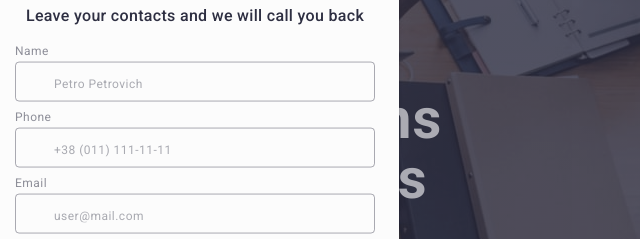
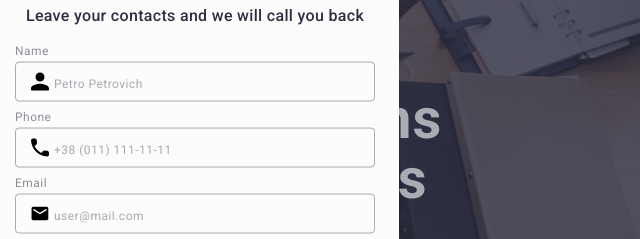
Before and after one commit to VitaliiVoloshyn/goit-markup-hw-07, a plain HTML site: page index.html in a window 1280 px wide. Both pictures are taken after a click on the button "Order Service". Shown: the part 171-410 px from the top of the page, 445-1085 px from the left. Drawn offline with nearby package versions, Linux system fonts and the light colour scheme.

Commit message:
Add files via upload
Signed-off-by: VitaliiVoloshyn <132461432+VitaliiVoloshyn@users.noreply.github.com>

```diff
--- a/index.html
+++ b/index.html
@@ -505,7 +505,7 @@
             </label>
             <button type="submit" class="button footer-buttom">
               Subscribe<svg class="footer-subscribe" width="24" height="24">
-                <use href="./images/icons.svg#icon-cover-list"></use>
+                <use href="./images/icons.svg#icon-footer-send"></use>
               </svg>
             </button>
           </form>
@@ -534,7 +534,7 @@
                 required
               />
               <svg class="modal-icon" width="18" height="24">
-                <use href="./images/icons.svg#icon-person"></use>
+                <use href="./images/icons.svg#icon-icon-person"></use>
               </svg>
             </div>
           </div>
@@ -551,7 +551,7 @@
                 required
               />
               <svg class="modal-icon" width="18" height="24">
-                <use href="./images/icons.svg#icon-phone"></use>
+                <use href="./images/icons.svg#icon-icon-phone"></use>
               </svg>
             </div>
           </div>
@@ -567,7 +567,7 @@
                 placeholder="user@mail.com"
               />
               <svg class="modal-icon" width="18" height="24">
-                <use href="./images/icons.svg#icon-email"></use>
+                <use href="./images/icons.svg#icon-icon-email"></use>
               </svg>
             </div>
           </div>
@@ -593,7 +593,7 @@
             <label for="user-privacy" class="check-text">
               <span class="privacy-icon">
                 <svg class="check-icon" width="10" height="8">
-                  <use href="./images/icons.svg#icon-check-mark"></use></svg></span
+                  <use href="./images/icons.svg#icon-modal-vector"></use></svg></span
               >I accept the terms and conditions of the
               <a href="" class="privacy-policy">Privacy Policy</a></label
             >
```
Also changed, not shown: portfolio.html (+1 -1 lines).
